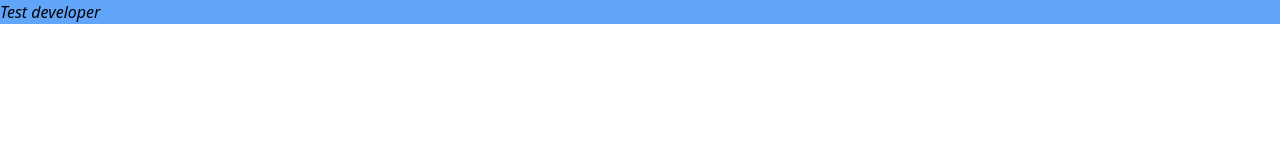
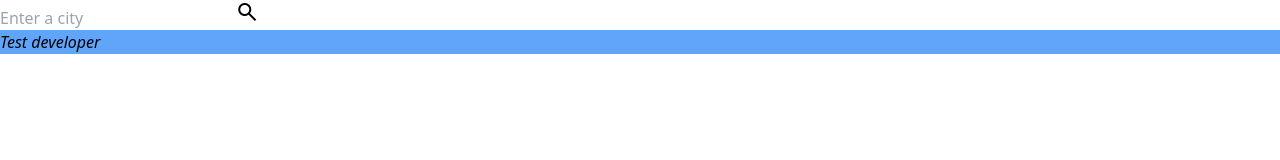
Before and after one commit to asnganje/weather_app, a website: page index.html in a window 1280 px wide. Drawn offline with nearby package versions, Linux system fonts and the light colour scheme.

Commit message:
add google apis css2 for search icon

```diff
--- a/index.html
+++ b/index.html
@@ -3,10 +3,30 @@
 <head>
     <meta charset="UTF-8">
     <meta name="viewport" content="width=device-width, initial-scale=1.0">
+    <link rel="stylesheet" href="https://fonts.googleapis.com/css2?family=Material+Symbols+Outlined:opsz,wght,FILL,GRAD@20..48,100..700,0..1,-50..200" />
     <link href="./output.css" rel="stylesheet">
     <title>Weather App</title>
+    <style>
+        .material-symbols-outlined {
+          font-variation-settings:
+          'FILL' 0,
+          'wght' 400,
+          'GRAD' 0,
+          'opsz' 24
+        }
+    </style>
 </head>
 <body>
-    <h1 class="bg-blue-400 italic">Test developer</h1>
+    <section>
+        <div>
+            <form>
+                <div>
+                    <input type="text" title="city" placeholder="Enter a city">
+                    <i class="material-symbols-outlined">search</i>
+                </div>
+            </form>
+        </div>
+        <h1 class="bg-blue-400 italic">Test developer</h1>
+    </section>
 </body>
 </html>
```
